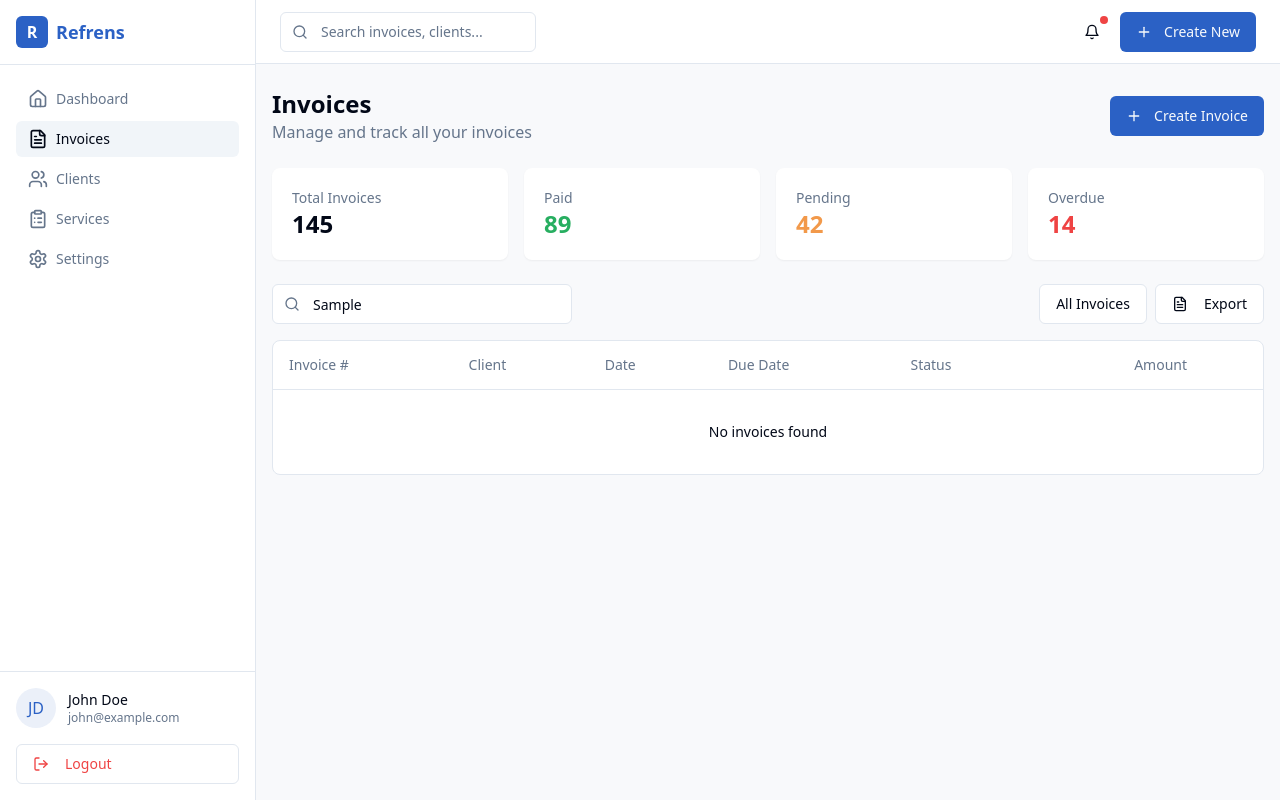
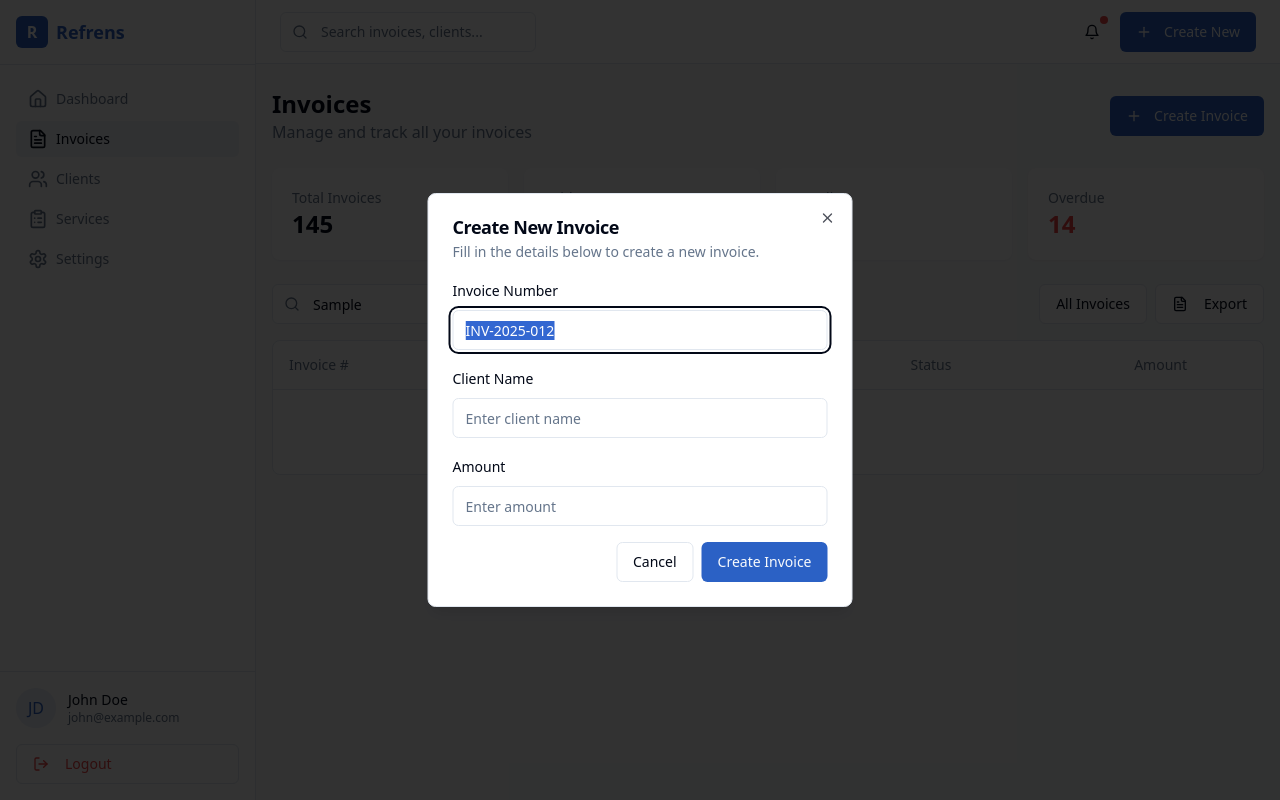
Before and after one commit to Alakh11/BizzTrack111, a React (Vite) app: page /invoices in a window 1280 px wide. Both pictures are taken after typing "Sample" into the empty fields and a click on the button "Create Invoice". Built offline with nearby package versions, Linux system fonts and the light colour scheme.

Commit message:
Add new invoice functionality

```diff
--- /dev/null
+++ b/src/components/invoices/CreateInvoiceDialog.tsx
@@ -0,0 +1,118 @@
+
+import { Button } from "@/components/ui/button";
+import {
+  Dialog,
+  DialogContent,
+  DialogDescription,
+  DialogFooter,
+  DialogHeader,
+  DialogTitle,
+} from "@/components/ui/dialog";
+import {
+  Form,
+  FormControl,
+  FormField,
+  FormItem,
+  FormLabel,
+  FormMessage,
+} from "@/components/ui/form";
+import { Input } from "@/components/ui/input";
+import { zodResolver } from "@hookform/resolvers/zod";
+import { useForm } from "react-hook-form";
+import * as z from "zod";
+
+const formSchema = z.object({
+  invoiceNumber: z.string().min(1, "Invoice number is required"),
+  clientName: z.string().min(1, "Client name is required"),
+  amount: z.string().min(1, "Amount is required"),
+});
+
+interface CreateInvoiceDialogProps {
+  open: boolean;
+  onOpenChange: (open: boolean) => void;
+  onSubmit: (data: z.infer<typeof formSchema>) => void;
+}
+
+const CreateInvoiceDialog = ({ open, onOpenChange, onSubmit }: CreateInvoiceDialogProps) => {
+  const form = useForm<z.infer<typeof formSchema>>({
+    resolver: zodResolver(formSchema),
+    defaultValues: {
+      invoiceNumber: `INV-${new Date().getFullYear()}-${String(Math.floor(Math.random() * 1000)).padStart(3, '0')}`,
+      clientName: "",
+      amount: "",
+    },
+  });
+
+  const handleSubmit = (data: z.infer<typeof formSchema>) => {
+    onSubmit(data);
+    form.reset();
+  };
+
+  return (
+    <Dialog open={open} onOpenChange={onOpenChange}>
+      <DialogContent className="sm:max-w-[425px]">
+        <DialogHeader>
+          <DialogTitle>Create New Invoice</DialogTitle>
+          <DialogDescription>
+            Fill in the details below to create a new invoice.
+          </DialogDescription>
+        </DialogHeader>
+
+        <Form {...form}>
+          <form onSubmit={form.handleSubmit(handleSubmit)} className="space-y-4">
+            <FormField
+              control={form.control}
+              name="invoiceNumber"
+              render={({ field }) => (
+                <FormItem>
+                  <FormLabel>Invoice Number</FormLabel>
+                  <FormControl>
+                    <Input {...field} readOnly />
+                  </FormControl>
+                  <FormMessage />
+                </FormItem>
+              )}
+            />
+
+            <FormField
+              control={form.control}
+              name="clientName"
+              render={({ field }) => (
+                <FormItem>
+                  <FormLabel>Client Name</FormLabel>
+                  <FormControl>
+                    <Input {...field} placeholder="Enter client name" />
+                  </FormControl>
+                  <FormMessage />
+                </FormItem>
+              )}
+            />
+
+            <FormField
+              control={form.control}
+              name="amount"
+              render={({ field }) => (
+                <FormItem>
+                  <FormLabel>Amount</FormLabel>
+                  <FormControl>
+                    <Input {...field} type="number" placeholder="Enter amount" />
+                  </FormControl>
+                  <FormMessage />
+                </FormItem>
+              )}
+            />
+
+            <DialogFooter>
+              <Button type="button" variant="outline" onClick={() => onOpenChange(false)}>
+                Cancel
+              </Button>
+              <Button type="submit">Create Invoice</Button>
+            </DialogFooter>
+          </form>
+        </Form>
+      </DialogContent>
+    </Dialog>
+  );
+};
+
+export default CreateInvoiceDialog;
--- a/src/pages/Invoices.tsx
+++ b/src/pages/Invoices.tsx
@@ -1,10 +1,23 @@
-
 import MainLayout from "@/components/layout/MainLayout";
 import InvoicesList from "@/components/invoices/InvoicesList";
+import CreateInvoiceDialog from "@/components/invoices/CreateInvoiceDialog";
 import { Button } from "@/components/ui/button";
 import { FileText, Plus } from "lucide-react";
+import { useState } from "react";
+import { useToast } from "@/hooks/use-toast";
 
 const Invoices = () => {
+  const [isCreateDialogOpen, setIsCreateDialogOpen] = useState(false);
+  const { toast } = useToast();
+
+  const handleCreateInvoice = (data: any) => {
+    toast({
+      title: "Invoice Created",
+      description: `Invoice ${data.invoiceNumber} has been created successfully.`,
+    });
+    setIsCreateDialogOpen(false);
+  };
+
   return (
     <MainLayout>
       <div className="space-y-6">
@@ -15,7 +28,7 @@ const Invoices = () => {
               Manage and track all your invoices
             </p>
           </div>
-          <Button className="btn-primary">
+          <Button className="btn-primary" onClick={() => setIsCreateDialogOpen(true)}>
             <Plus className="h-4 w-4 mr-1" /> Create Invoice
           </Button>
         </div>
@@ -40,6 +53,12 @@ const Invoices = () => {
         </div>
 
         <InvoicesList />
+
+        <CreateInvoiceDialog
+          open={isCreateDialogOpen}
+          onOpenChange={setIsCreateDialogOpen}
+          onSubmit={handleCreateInvoice}
+        />
       </div>
     </MainLayout>
   );
```
